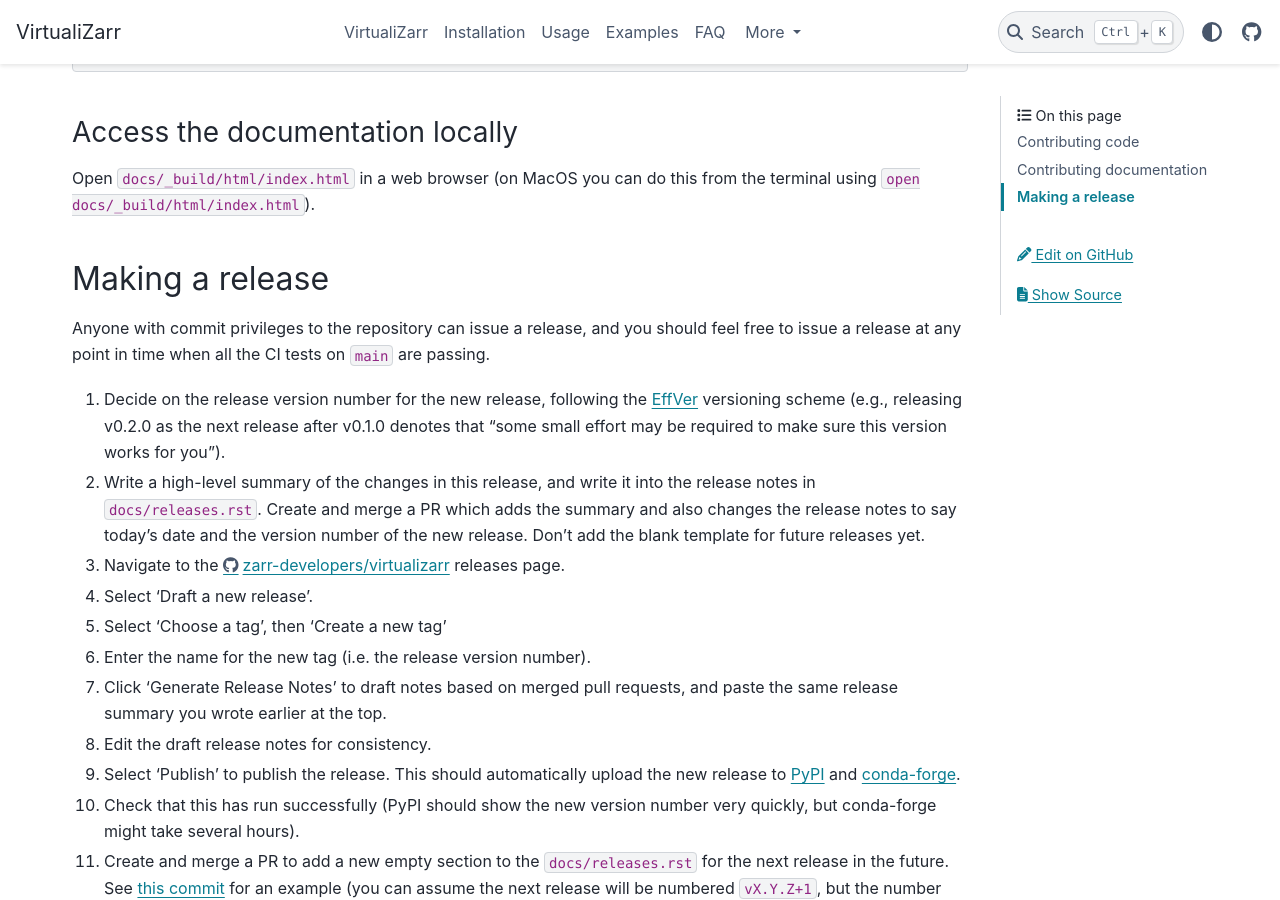
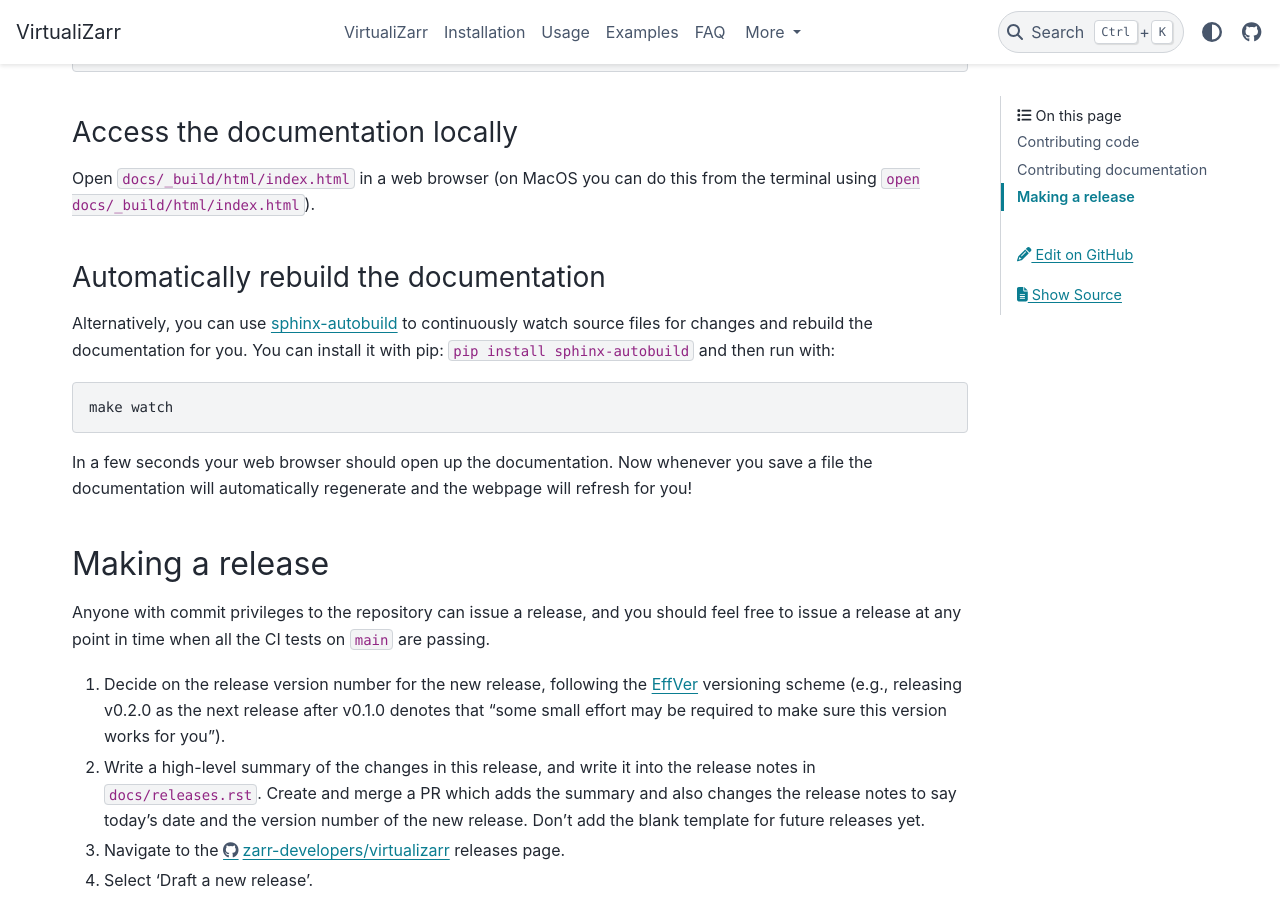
Before and after one commit to zarr-developers/VirtualiZarr, a Sphinx documentation site: the page built from docs/contributing.md, in a window 1280 px wide and 900 px high, scrolled down 1253 px. Built offline with Sphinx 7.4.7 and the PyData theme 0.15.4, drawn with Linux system fonts in a browser that asks for light colours.

Commit message:
doc: add autorebuild

````diff
--- a/docs/contributing.md
+++ b/docs/contributing.md
@@ -57,6 +57,17 @@
 
 Open `docs/_build/html/index.html` in a web browser (on MacOS you can do this from the terminal using `open docs/_build/html/index.html`).
 
+
+### Automatically rebuild the documentation
+
+Alternatively, you can use [sphinx-autobuild](https://github.com/executablebooks/sphinx-autobuild) to continuously watch source files for changes and rebuild the documentation for you. You can install it with pip: `pip install sphinx-autobuild` and then run with:
+
+```bash
+make watch
+```
+
+In a few seconds your web browser should open up the documentation. Now whenever you save a file the documentation will automatically regenerate and the webpage will refresh for you!
+
 ## Making a release
 
 Anyone with commit privileges to the repository can issue a release, and you should feel free to issue a release at any point in time when all the CI tests on `main` are passing.
````
Also changed, not shown: 1 other file.
